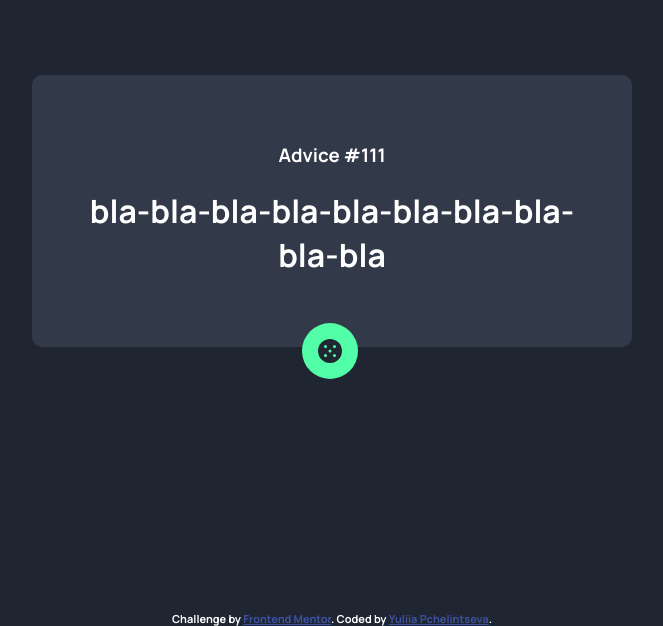
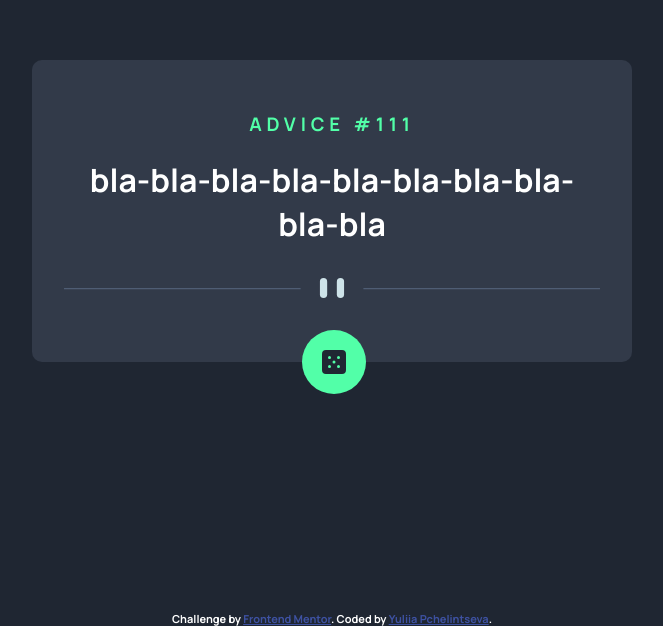
Before and after one commit to yuliia-p/Advice-generator-app, a website: page index.html in a window 1280 px wide. Shown: the part 189-815 px from the top of the page, without its empty margins (308-971 px from the left). Drawn offline with Linux system fonts and the light colour scheme.

Commit message:
design done

```diff
--- a/css/styles.css
+++ b/css/styles.css
@@ -8,23 +8,64 @@ body {
 }
 
 .content-box {
-  padding: 3rem;
+  padding: 2rem;
   background-color: hsl(217deg, 19%, 24%);
   border-radius: 10px;
   position: relative;
 }
 
-.icon-dice {
-  padding: 1rem;
+.advice {
+  color: hsl(150deg, 100%, 66%);
+  text-transform: uppercase;
+  letter-spacing: 0.3rem;
+}
+
+.circle-dice {
+  padding: 2rem;
   border-radius: 50%;
   background-color: hsl(150deg, 100%, 66%);
+  background-image: url("../images/icon-dice.svg");
+  background-position-x: center;
+  background-position-y: center;
+  background-repeat: no-repeat;
   position: absolute;
   bottom: -2rem;
-  left: 45%;
+  left: 41%;
+}
+
+.line-pattern-div {
+  margin: 1rem 0;
+}
+
+img.line-pattern {
+  width: 100%;
+}
+
+.desktop {
+  display: none;
 }
 
 @media screen and (min-width: 756px) {
   /* .container {
 
   } */
+  .mobile {
+    display: none;
+  }
+
+  .desktop {
+    display: block;
+  }
+
+  .line-pattern-div {
+    margin: 2rem 0;
+  }
+
+  .icon-dice {
+    width: 10%;
+  }
+
+  .circle-dice {
+    left: 45%;
+  }
 }
--- a/index.html
+++ b/index.html
@@ -17,13 +17,13 @@
 <body>
   <div class="container">
     <div class="content-box">
-      <h3 class="advice-id">Advice #111</h3>
+      <h3 class="advice">Advice <span class="advice-id">#111</span></h3>
       <h1 class="advice-text">bla-bla-bla-bla-bla-bla-bla-bla-bla-bla</h1>
-      <div>
-        <p class="line-pattern"></p>
+      <div class="line-pattern-div">
+        <img class="line-pattern desktop" src="./images/pattern-divider-desktop.svg" alt="">
+        <img class="line-pattern mobile" src="./images/pattern-divider-mobile.svg" alt="">
       </div>
       <div class="circle-dice">
-        <img class="icon-dice" src="./images/icon-dice.svg" alt="icon-dice">
       </div>
     </div>
   </div>
```
